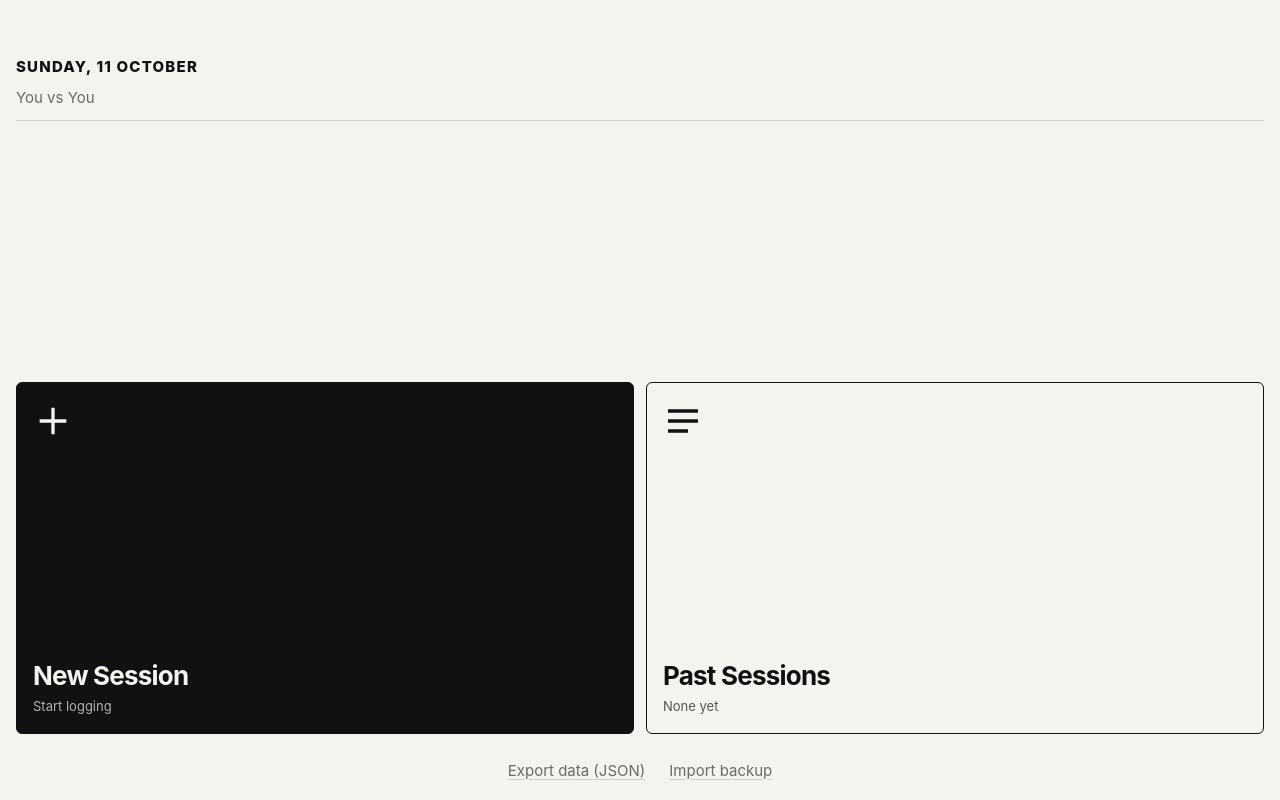
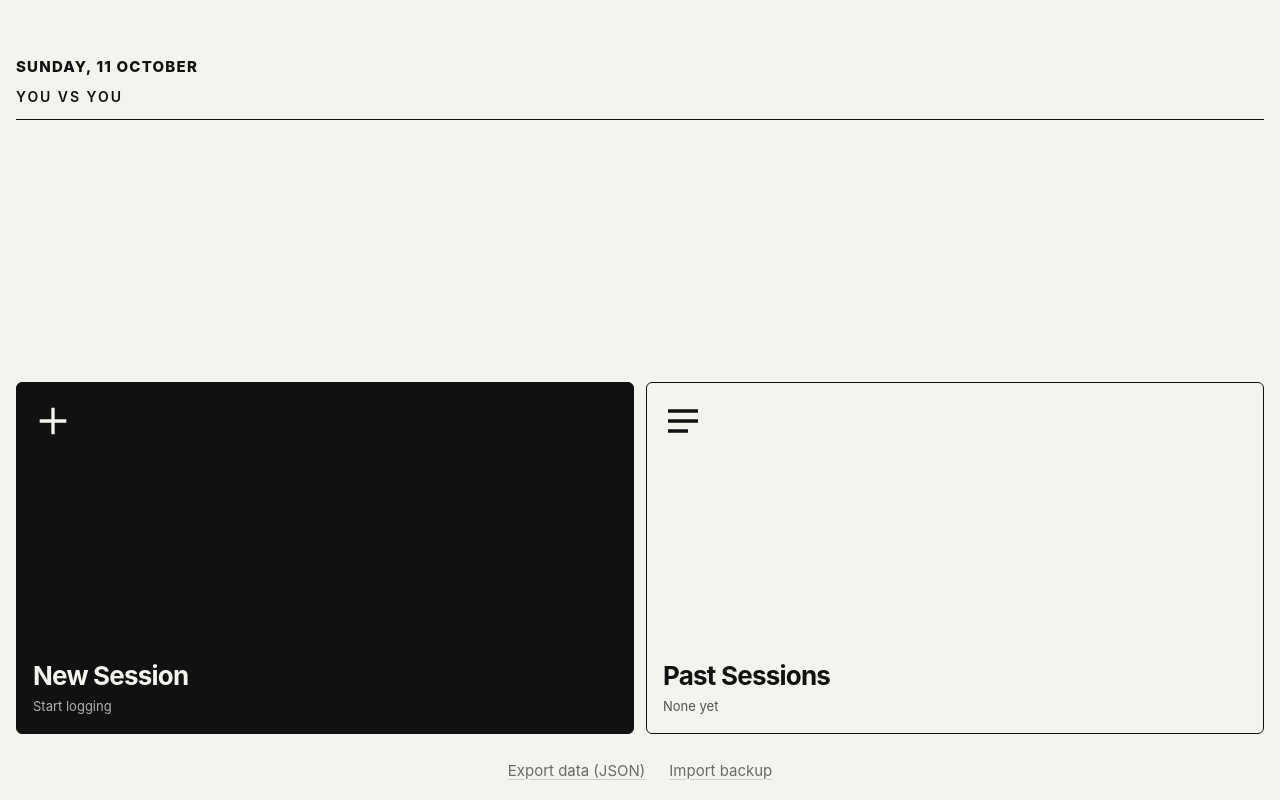
Before and after one commit to semtexbear/workout-log, a plain HTML site: page index.html in a window 1280 px wide. Drawn offline with Linux system fonts and the light colour scheme.

Commit message:
Add files via upload

```diff
--- a/index.html
+++ b/index.html
@@ -36,7 +36,7 @@
     </header>
     <div class="home-header">
       <h1 class="home-date" id="home-date"></h1>
-      <p class="motto">You vs You</p>
+      <p class="motto">YOU VS YOU</p>
     </div>
 
     <div class="home-body">
--- a/styles.css
+++ b/styles.css
@@ -148,13 +148,14 @@ h1, h2, h3 { margin: 0; letter-spacing: -0.02em; }
   text-transform: uppercase;
   letter-spacing: 0.08em;
 }
-/* "You vs You" underneath: small and quiet, with a thin line below. */
+/* "YOU VS YOU" underneath: wide-spaced ink capitals with an ink rule below. */
 .motto {
   margin: 10px 0 0;
   padding-bottom: 12px;
-  border-bottom: 1px solid var(--hairline);
-  color: var(--muted);
-  font-size: 15px;
+  border-bottom: 1.5px solid var(--ink);
+  font-size: 14px;
+  font-weight: 600;
+  letter-spacing: 0.14em;
 }
 
 .home-body {
--- a/upload/workout-log/styles.css
+++ b/upload/workout-log/styles.css
@@ -148,13 +148,14 @@ h1, h2, h3 { margin: 0; letter-spacing: -0.02em; }
   text-transform: uppercase;
   letter-spacing: 0.08em;
 }
-/* "You vs You" underneath: small and quiet, with a thin line below. */
+/* "YOU VS YOU" underneath: wide-spaced ink capitals with an ink rule below. */
 .motto {
   margin: 10px 0 0;
   padding-bottom: 12px;
-  border-bottom: 1px solid var(--hairline);
-  color: var(--muted);
-  font-size: 15px;
+  border-bottom: 1.5px solid var(--ink);
+  font-size: 14px;
+  font-weight: 600;
+  letter-spacing: 0.14em;
 }
 
 .home-body {
```
Also changed, not shown: upload/workout-log/index.html (+1 -1 lines).
